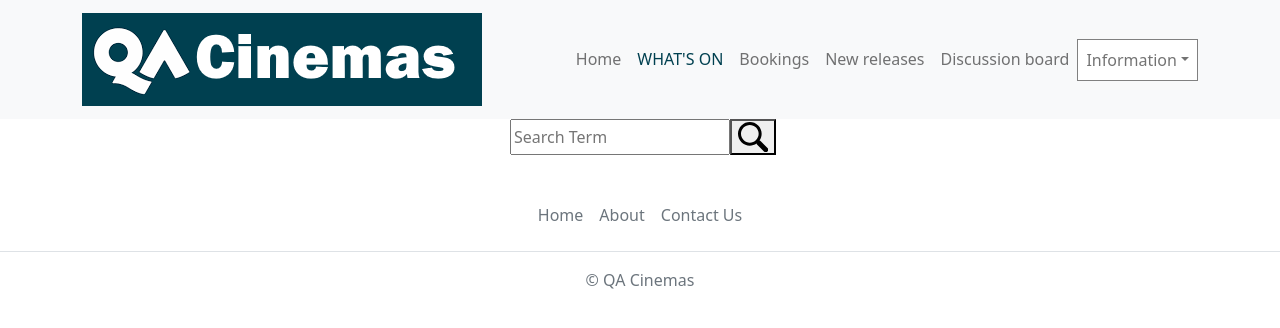
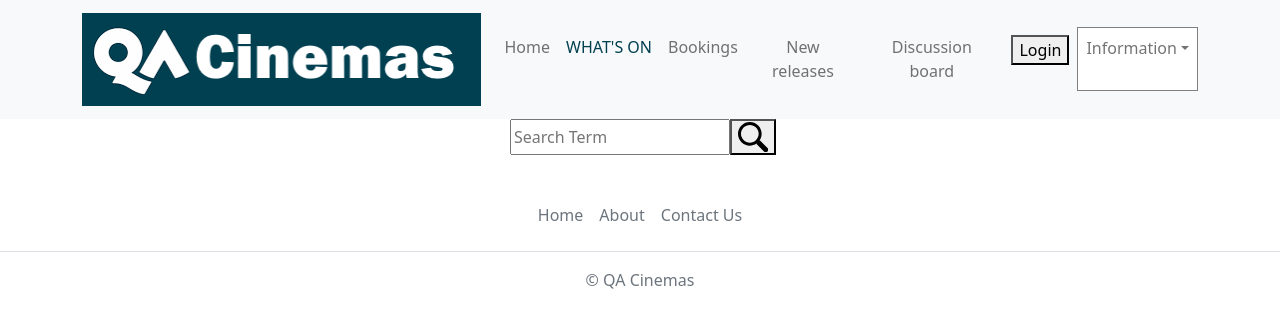
Before and after one commit to JWahed/QA-Cinema-frontend, a React (Create React App) app: page / in a window 1280 px wide. Shown: the top 328 px of the page. Built offline with nearby package versions, Linux system fonts and the light colour scheme.

Commit message:
Update NavigationBar.jsx
Added login/logout buttons to navbar

```diff
--- a/src/components/Navigation/NavBar/NavigationBar.jsx
+++ b/src/components/Navigation/NavBar/NavigationBar.jsx
@@ -2,10 +2,13 @@ import Container from 'react-bootstrap/Container';
 import Nav from 'react-bootstrap/Nav';
 import Navbar from 'react-bootstrap/Navbar';
 import NavDropdown from 'react-bootstrap/NavDropdown';
+import LoginButton from '../../Authentication/LoginButton';
+import LogoutButton from '../../Authentication/LogoutButton';
 import logo from '../../../assets/logoPrototype.png';
 import './NavigationBar.css';
 
 function NavigationBar() {
+
   return (
     <Navbar bg="light" expand="lg">
       <Container>
@@ -32,6 +35,10 @@ function NavigationBar() {
             <Nav.Link href="/bookings">Bookings</Nav.Link>
             <Nav.Link href="/new-releases">New releases</Nav.Link>
             <Nav.Link href="/discussion-board">Discussion board</Nav.Link>
+            <Nav.Link>
+              <LoginButton />
+              <LogoutButton />
+            </Nav.Link>
             <NavDropdown title="Information" id="basic-nav-dropdown">
               <NavDropdown.Item href="/opening-times">Opening hours</NavDropdown.Item>
               <NavDropdown.Item href="/getting-here">Getting here</NavDropdown.Item>
```
